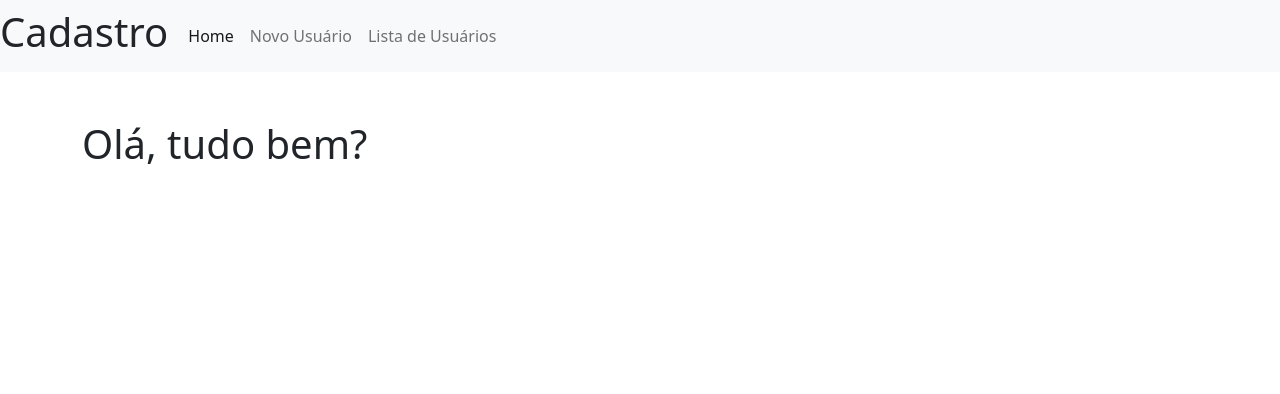
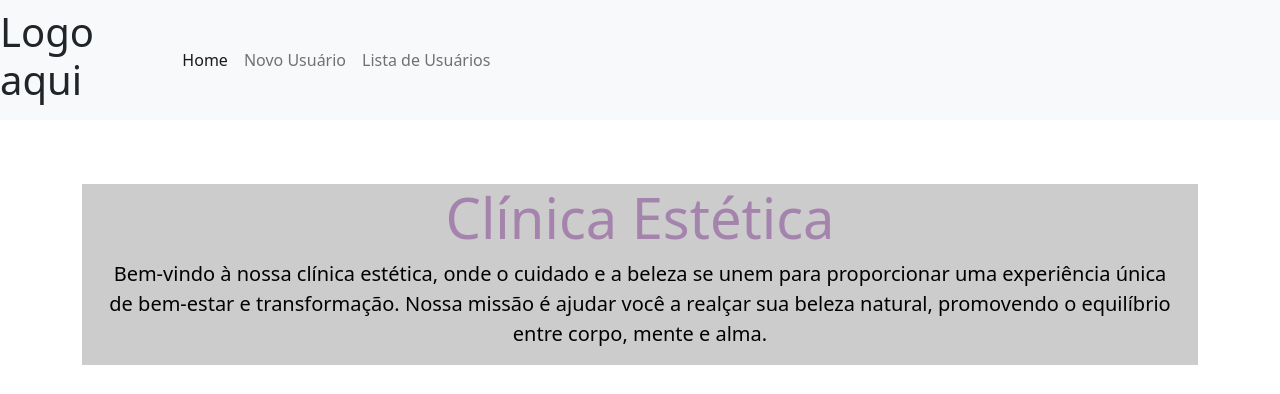
Before and after one commit to JLopes2021/clinica, a PHP site: page / in a window 1280 px wide. Shown: the top 394 px of the page. Before the commit the page ends 164 px from the top, so only its background shows below. Run offline with PHP 8.4, Linux system fonts and the light colour scheme.

Commit message:
aplicacao-camada-pagina-inicial

```diff
--- a/Index.php
+++ b/Index.php
@@ -3,21 +3,24 @@
 <head>
     <meta charset="utf-8">
     <meta name="viewport" content="width=device-width, initial-scale=1">
+    <!-- Meu CSS -->
+    <link href="./css/pagina_inicial.css" rel="stylesheet">
 
     <!-- Inclusão do arquivo CSS do Bootstrap -->
     <link href="https://cdn.jsdelivr.net/npm/bootstrap@5.0.2/dist/css/bootstrap.min.css" rel="stylesheet" integrity="sha384-EVSTQN3/azprG1Anm3QDgpJLIm9Nao0Yz1ztcQTwFspd3yD65VohhpuuCOmLASjC" crossorigin="anonymous">
 
     <title>Cadastre o Usuário</title>
+
 </head>
 <body>
     <!-- Barra de navegação -->
     <nav class="navbar navbar-expand-lg navbar-light bg-light">
-        <h1>Cadastro</h1>
+        <h1>Logo aqui</h1>
         <div class="container-fluid">
             <button class="navbar-toggler" type="button" data-bs-toggle="collapse" data-bs-target="#navbarSupportedContent" aria-controls="navbarSupportedContent" aria-expanded="false" aria-label="Toggle navigation">
                 <span class="navbar-toggler-icon"></span>
             </button>
-            <div class="collapse navbar-collapse" id="navbarSupportedContent">
+            <div class="collapse navbar-collapse" id="navbarSupportedContent" >
                 <ul class="navbar-nav me-auto mb-2 mb-lg-0">
                     <!-- Links da barra de navegação -->
                     <li class="nav-item">
@@ -61,7 +64,7 @@
                         break;
                     default:
                         // Página inicial padrão
-                        print "<h1>Olá, tudo bem?</h1>";
+                        include("./view/pagina_inicial.php");
                 }
                 ?>
             </div>
--- /dev/null
+++ b/css/pagina_inicial.css
@@ -0,0 +1,27 @@
+.body{
+    background-color: #F7C7CD;
+}
+
+.header{
+    background-color: #CCCCCC;
+    display: flex;
+    text-align: center;
+    align-items: center;
+    margin-top: 2vh;
+}
+
+.header .jumbotron .container h1{
+    color: #A484AC;
+
+}
+.header .jumbotron .container p{
+    color: #000;
+
+}
+.servicos{
+    background-color: #CCCCCC;
+    display: flex;
+    text-align: center;
+    align-items: center;
+    margin-top: 4vh;
+}
--- /dev/null
+++ b/view/pagina_inicial.php
@@ -0,0 +1,22 @@
+<!DOCTYPE html>
+<html lang="pt-BR">
+<head>
+    <meta charset="utf-8">
+    <meta name="viewport" content="width=device-width, initial-scale=1">
+    <!-- Meu CSS -->
+    <link href="css/pagina_inicial.css" rel="stylesheet">
+    <!-- Inclusão do arquivo CSS do Bootstrap -->
+    <link href="https://cdn.jsdelivr.net/npm/bootstrap@5.0.2/dist/css/bootstrap.min.css" rel="stylesheet" integrity="sha384-EVSTQN3/azprG1Anm3QDgpJLIm9Nao0Yz1ztcQTwFspd3yD65VohhpuuCOmLASjC" crossorigin="anonymous">
+
+</head>
+<body>
+    <?php
+    include("./view/servicos.php")
+
+    ?>
+
+
+    <!-- Inclusão do arquivo JS do Bootstrap -->
+    <script src="https://cdn.jsdelivr.net/npm/bootstrap@5.0.2/dist/js/bootstrap.bundle.min.js" integrity="sha384-MrcW6ZMFYlzcLA8Nl+NtUVF0sA7MsXsP1UyJoMp4YLEuNSfAP+JcXn/tWtIaxVXM" crossorigin="anonymous"></script>
+</body>
+</html>
--- /dev/null
+++ b/view/servicos.php
@@ -0,0 +1,33 @@
+<section class="header">
+<div class="jumbotron jumbotron-fluid">
+  <div class="container">
+    <h1 class="display-4">Clínica Estética</h1>
+    <p class="lead">Bem-vindo à nossa clínica estética, onde o cuidado e a beleza se unem para proporcionar uma experiência única de bem-estar e transformação. Nossa missão é ajudar você a realçar sua beleza natural, promovendo o equilíbrio entre corpo, mente e alma.</p>
+  </div>
+</div>
+</section>
+<section class="servicos">
+<ul class="list-unstyled">
+  <li class="media">
+    <img src="..." class="mr-3" alt="...">
+    <div class="media-body">
+      <h5 class="mt-0 mb-1">Tratamentos Faciais</h5>
+      Cras sit amet nibh libero, in gravida nulla. Nulla vel metus scelerisque ante sollicitudin. Cras purus odio, vestibulum in vulputate at, tempus viverra turpis. Fusce condimentum nunc ac nisi vulputate fringilla. Donec lacinia congue felis in faucibus.
+    </div>
+  </li>
+  <li class="media my-4">
+    <img src="..." class="mr-3" alt="...">
+    <div class="media-body">
+      <h5 class="mt-0 mb-1">List-based media object</h5>
+      Cras sit amet nibh libero, in gravida nulla. Nulla vel metus scelerisque ante sollicitudin. Cras purus odio, vestibulum in vulputate at, tempus viverra turpis. Fusce condimentum nunc ac nisi vulputate fringilla. Donec lacinia congue felis in faucibus.
+    </div>
+  </li>
+  <li class="media">
+    <img src="..." class="mr-3" alt="...">
+    <div class="media-body">
+      <h5 class="mt-0 mb-1">List-based media object</h5>
+      Cras sit amet nibh libero, in gravida nulla. Nulla vel metus scelerisque ante sollicitudin. Cras purus odio, vestibulum in vulputate at, tempus viverra turpis. Fusce condimentum nunc ac nisi vulputate fringilla. Donec lacinia congue felis in faucibus.
+    </div>
+  </li>
+</ul>
+</section>
```
Also changed, not shown: README.md.
